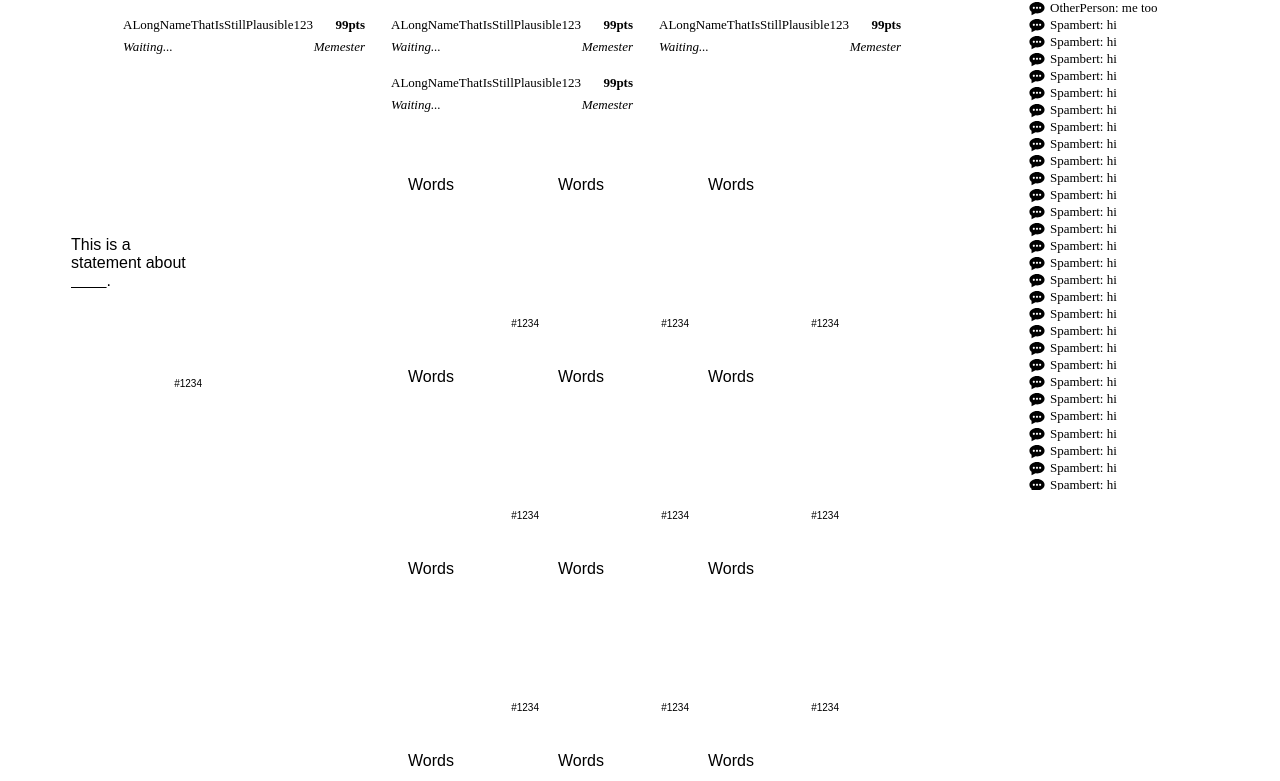
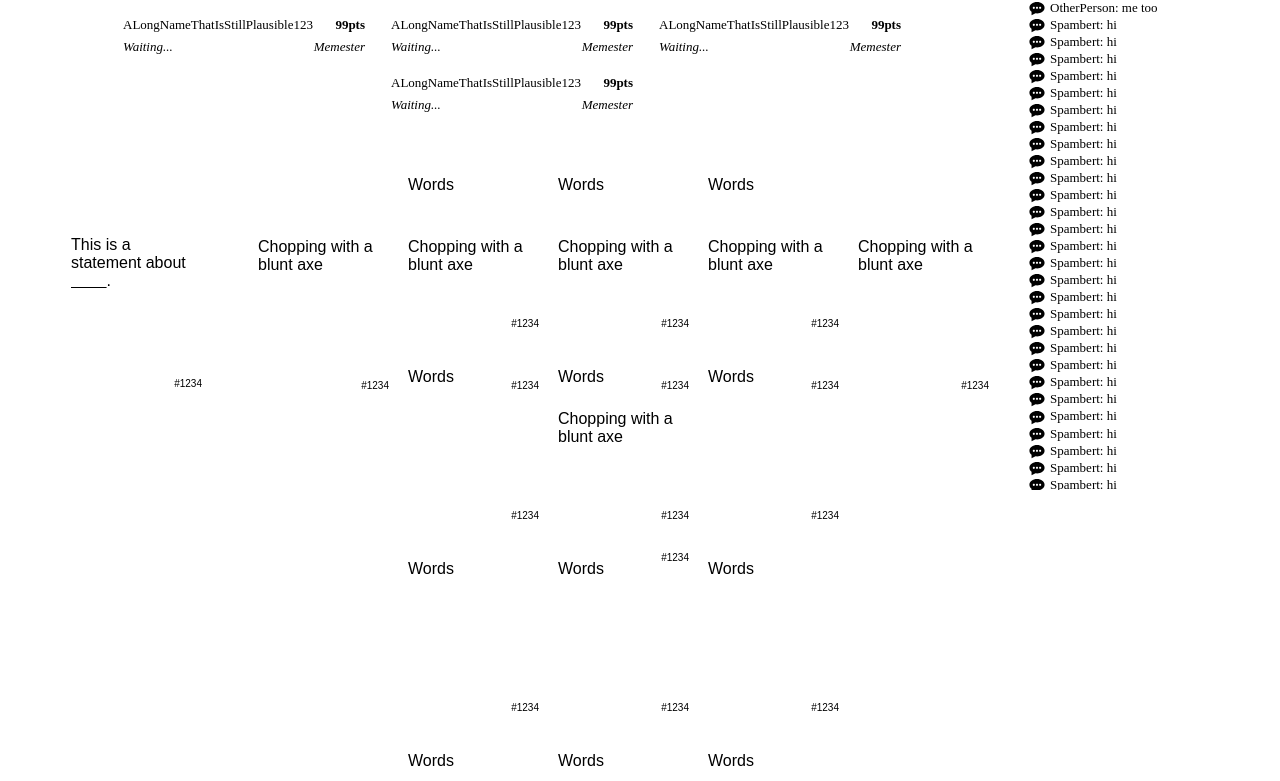
Before and after one commit to RealFloorIsJava/KgF, a PHP site: template templates/match.php in a window 1280 px wide. Shown: the part 209-990 px from the top of the page. Run offline with PHP 8.4, Linux system fonts and the light colour scheme; the template is opened without the code that fills it, so the values that code supplies are empty; some libraries are stand-ins or nearby versions.

Commit message:
Tinkering regarding the hand display, still WIP

```diff
--- a/css/dark.css
+++ b/css/dark.css
@@ -67,6 +67,11 @@ a, a:link, a:visited, a:hover, a:active {
     color: #dddddd;
 }
 
+.hand-area-set {
+    background-color: #4f4f4f;
+    box-shadow: 2px -3px 7px -3px #222222;
+}
+
 .object-card {
     color: #001111;
     background-color: #bbaaaa;
--- a/css/light.css
+++ b/css/light.css
@@ -62,6 +62,11 @@ a, a:link, a:visited, a:hover, a:active {
     color: #333333;
 }
 
+.hand-area-set {
+    background-color: #cfcfcf;
+    box-shadow: 2px -3px 7px -3px #222222;
+}
+
 .statement-card {
     color: #fafafa;
     background-color: #0a0a0a;
--- a/css/main.css
+++ b/css/main.css
@@ -178,6 +178,23 @@ a, a:link, a:visited, a:hover, a:active {
     padding-left: 20px;
 }
 
+.hand-area {
+    display: flex;
+    justify-content: center;
+    margin-top: 30px;
+    position: sticky;
+    bottom: 0px;
+}
+
+.hand-area-set {
+    display: flex;
+    justify-content: center;
+    flex-wrap: wrap;
+    padding: 20px 20px 40px 20px;
+    border-radius: 5px 5px 0px 0px;
+    margin-bottom: -20px; /* To counteract body margin */
+}
+
 .card-area {
     height: 100%;
     display: flex;
--- a/templates/match.php
+++ b/templates/match.php
@@ -95,7 +95,6 @@
                         <div class="part-status"><i>Waiting...</i></div>
                     </div>
                 </div>
-
                 <div class="card-area">
                     <div class="card-area-statement">
                         <div class="card-base statement-card sticky-card">
@@ -105,6 +104,7 @@
                             </div>
                         </div>
                     </div>
+                    <div class="area-played-hand">
                         <div class="card-area-played">
                             <div class="card-area-set">
                                 <div class="card-base object-card">Words<div class="card-id">#1234</div></div>
@@ -165,6 +165,17 @@
                                 <div class="card-base object-card">Words<div class="card-id">#1234</div></div>
                                 <div class="card-base object-card">Words<div class="card-id">#1234</div></div>
                                 <div class="card-base object-card">Words<div class="card-id">#1234</div></div>
+                            </div>
+                        </div>
+                        <div class="hand-area">
+                            <div class="hand-area-set">
+                                <div class="card-base verb-card">Chopping with a blunt axe<div class="card-id">#1234</div></div>
+                                <div class="card-base verb-card">Chopping with a blunt axe<div class="card-id">#1234</div></div>
+                                <div class="card-base verb-card">Chopping with a blunt axe<div class="card-id">#1234</div></div>
+                                <div class="card-base verb-card">Chopping with a blunt axe<div class="card-id">#1234</div></div>
+                                <div class="card-base verb-card">Chopping with a blunt axe<div class="card-id">#1234</div></div>
+                                <div class="card-base verb-card">Chopping with a blunt axe<div class="card-id">#1234</div></div>
+                            </div>
                         </div>
                     </div>
                 </div>
```
Lines whose indentation alone changed are shown as unchanged.
